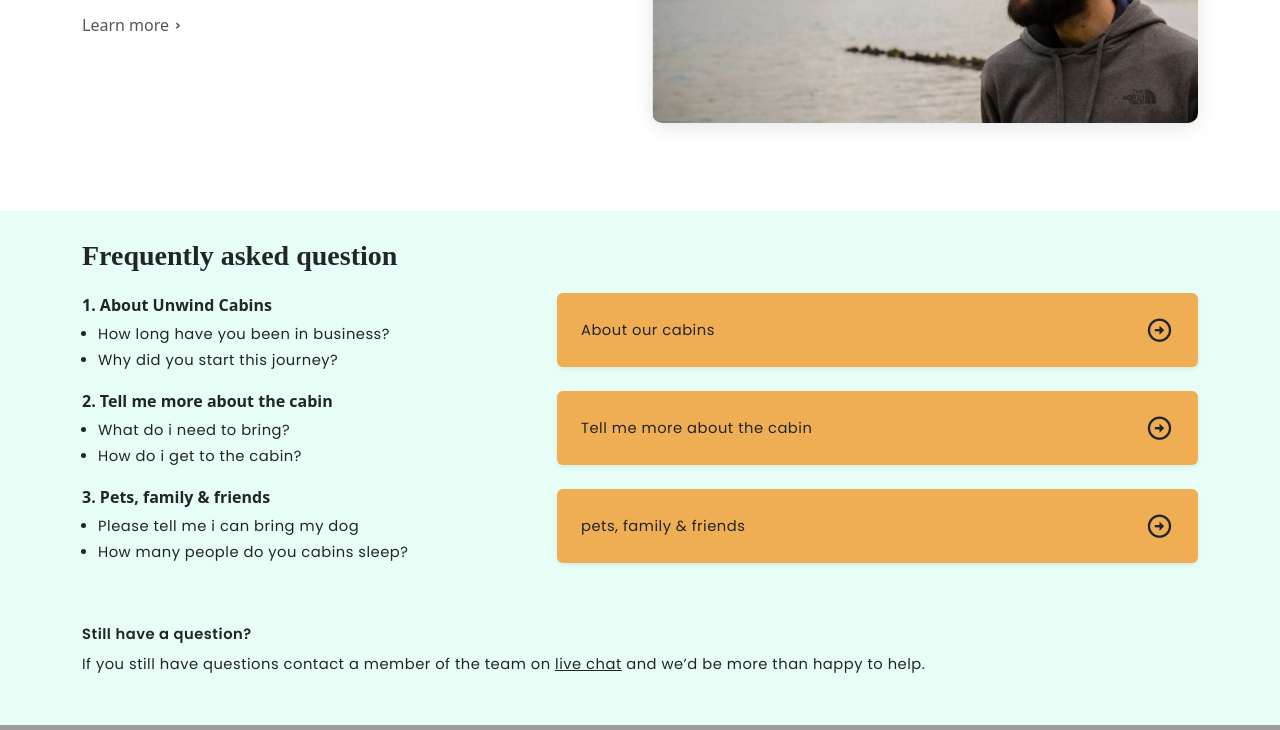
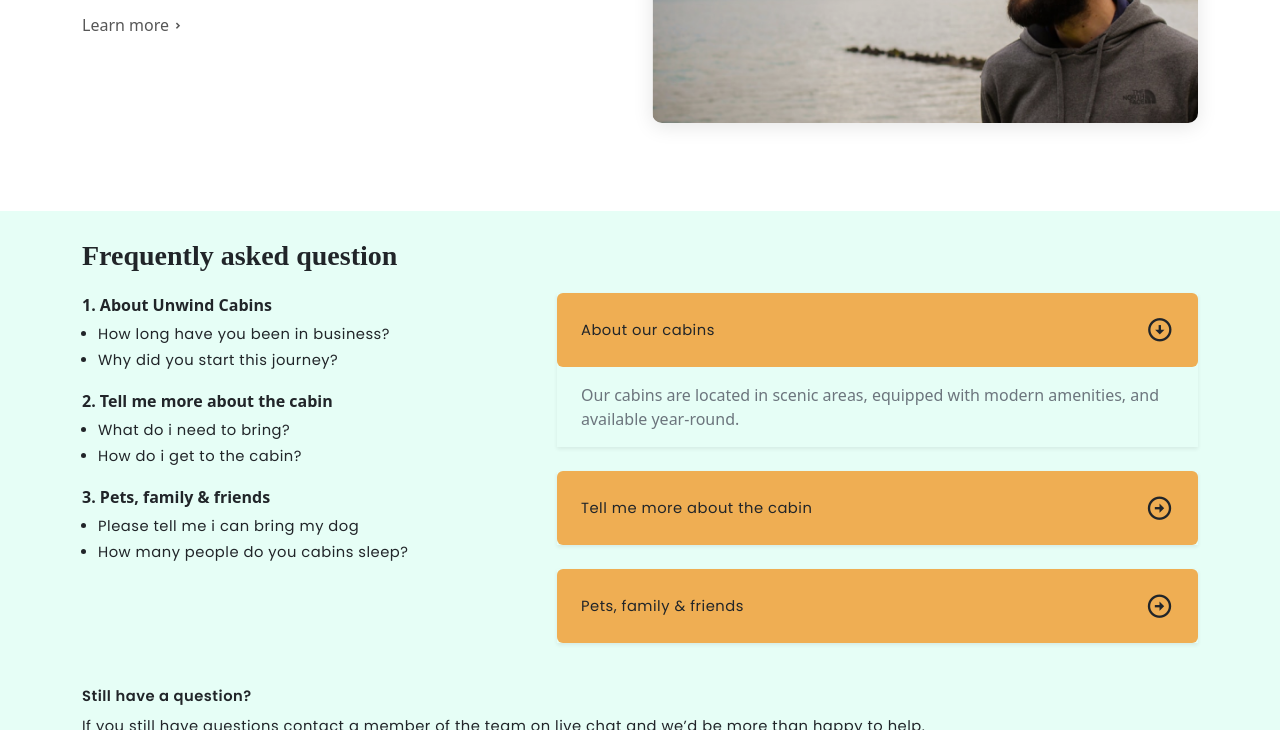
Before and after one commit to manishbisht10/travelagency, a plain HTML site: page index.html in a window 1280 px wide. Both pictures are taken after a click on the icon 1159 px from the left and 3562 px from the top of the page. Shown: the part 3232-3962 px from the top of the page. Drawn offline with nearby package versions, Linux system fonts and the light colour scheme; grey boxes are pictures that could not be loaded.

Commit message:
commited js

```diff
--- a/css/style.css
+++ b/css/style.css
@@ -66,7 +66,7 @@ body {
     cursor: pointer;
 }
 
-#hamburger-btn i:hover{
+#hamburger-btn i:hover {
     color: var(--extra-color) !important;
 }
 
@@ -361,6 +361,28 @@ body {
     color: var(--white-color);
 }
 
+.faq-answer {
+    display: none;
+    overflow: hidden;
+    max-height: 0;
+    transition: max-height 0.4s ease, padding 0.4s ease;
+  }
+
+  .faq-card-container.active .faq-answer {
+    display: block;
+    max-height: 500px;
+    padding-top: 1rem;
+    padding-bottom: 1rem;
+  }
+
+  .toggle-icon {
+    transition: transform 0.3s ease;
+  }
+
+  .toggle-icon.rotated {
+    transform: rotate(90deg);
+  }
+
 /* === Subfooter section === */
 
 .subfooter {
--- a/index.html
+++ b/index.html
@@ -90,11 +90,11 @@
                             <!-- Trustpilot and faces -->
                             <div class="d-flex align-items-center justify-content-center mt-2 flex-wrap py-md-2 gap-2">
                                 <div class="rating-box d-flex flex-wrap gap-2 pe-2">
-                                    <img src="https://randomuser.me/api/portraits/men/32.jpg"  alt="">
-                                    <img src="https://randomuser.me/api/portraits/women/44.jpg"  alt="">
-                                    <img src="https://randomuser.me/api/portraits/men/76.jpg"  alt="">
+                                    <img src="https://randomuser.me/api/portraits/men/32.jpg" alt="">
+                                    <img src="https://randomuser.me/api/portraits/women/44.jpg" alt="">
+                                    <img src="https://randomuser.me/api/portraits/men/76.jpg" alt="">
                                     <img src="https://randomuser.me/api/portraits/women/65.jpg" alt="">
-                                    <img src="https://randomuser.me/api/portraits/men/85.jpg"  alt="">
+                                    <img src="https://randomuser.me/api/portraits/men/85.jpg" alt="">
                                 </div>
                                 <div class="ms-3 d-flex ms-md-0">
                                     <span class="text-success d-flex align-items-center justify-content-center"><i
@@ -118,18 +118,21 @@
                         <div class="container">
                             <div
                                 class="search-box bg-white rounded shadow-sm d-flex flex-wrap align-items-center justify-content-center mt-5 px-3 py-4 gap-2">
-                                <div class="Location-container col-12 col-sm-12 col-md-12 col-lg-2 d-flex align-items-center mx-2">
+                                <div
+                                    class="Location-container col-12 col-sm-12 col-md-12 col-lg-2 d-flex align-items-center mx-2">
                                     <i class='bx bx-map-alt mx-2'></i>
                                     <input id="locationInput" type="text" class="location-box w-100"
                                         placeholder="I want to go">
                                     <div id="location-display" class="mt-2 text-primary fw-bold"></div>
                                 </div>
-                                <div class="Checkin-container col-12 col-sm-12 col-md-12 col-lg-2 d-flex align-items-center mx-2">
+                                <div
+                                    class="Checkin-container col-12 col-sm-12 col-md-12 col-lg-2 d-flex align-items-center mx-2">
                                     <i class='bx bx-calendar mx-2'></i>
                                     <input type="text" class="px-2 checkinbox w-100" id="datepicker"
                                         placeholder="Check in">
                                 </div>
-                                <div class="Checkout-container col-12 col-sm-12 col-md-12 col-lg-2 d-flex align-items-center mx-2">
+                                <div
+                                    class="Checkout-container col-12 col-sm-12 col-md-12 col-lg-2 d-flex align-items-center mx-2">
                                     <i class='bx bx-calendar mx-2'></i>
                                     <input type="text" class="px-2 checkoutbox w-100" id="datepickers"
                                         placeholder="Check out">
@@ -139,7 +142,8 @@
                                     <i class="ri-group-fill mx-2"></i>
                                     <input type="text" class="Traveller-box w-100" placeholder="Travellers">
                                 </div>
-                                <div class="Cabins-container col-12 col-sm-12 col-md-12 col-lg-2 d-flex align-items-center mx-2">
+                                <div
+                                    class="Cabins-container col-12 col-sm-12 col-md-12 col-lg-2 d-flex align-items-center mx-2">
                                     <button class="cabins-box w-100">Find available cabins</button>
                                 </div>
                             </div>
@@ -393,7 +397,7 @@
                             <div class="col-md-6">
                                 <h3 class="subheading">Get ready to unwind</h3>
                                 <div class="line-2"></div>
-                                <p class="mt-4 paratext ps-2">
+                                <p class="mt-4 paratext">
                                     A cabin getaway can be a wonderful way to relax and reconnect with nature. Many
                                     cabin rentals are located in beautiful, secluded areas, surrounded by trees and
                                     other natural beauty.
@@ -465,22 +469,41 @@
                         </div>
                     </div>
                     <div class="col-lg-7 col-md-7 py-3">
+                        <div class="faq-card-container mb-4 shadow-sm">
                             <div
-                            class="faq-card d-flex align-items-center justify-content-between px-4 py-4 rounded paratext text-dark mb-4 shadow-sm fw-normal">
+                                class="faq-card d-flex align-items-center justify-content-between px-4 py-4 rounded paratext text-dark fw-normal">
                                 About our cabins
-                            <i class="ri-arrow-right-circle-line fs-3"></i>
+                                <i class="ri-arrow-right-circle-line fs-3 toggle-icon" style="cursor: pointer;"></i>
                             </div>
-                        <div
-                            class="faq-card d-flex align-items-center justify-content-between px-4 py-4 rounded paratext text-dark mb-4 shadow-sm fw-normal">
-                            Tell me more about the cabin
-                            <i class="ri-arrow-right-circle-line fs-3"></i>
-                        </div>
-                        <div
-                            class="faq-card d-flex align-items-center justify-content-between px-4 py-4 rounded paratext text-dark shadow-sm fw-normal">
-                            pets, family & friends
-                            <i class="ri-arrow-right-circle-line fs-3"></i>
+                            <div class="faq-answer px-4 py-3 text-secondary" style="display: none;">
+                                Our cabins are located in scenic areas, equipped with modern amenities, and available
+                                year-round.
                             </div>
                         </div>
+
+                        <div class="faq-card-container mb-4 shadow-sm">
+                            <div
+                                class="faq-card d-flex align-items-center justify-content-between px-4 py-4 rounded paratext text-dark fw-normal">
+                                Tell me more about the cabin
+                                <i class="ri-arrow-right-circle-line fs-3 toggle-icon" style="cursor: pointer;"></i>
+                            </div>
+                            <div class="faq-answer px-4 py-3 text-secondary" style="display: none;">
+                                Our cabins feature various layouts suitable for couples, families, or groups of friends.
+                            </div>
+                        </div>
+
+                        <div class="faq-card-container shadow-sm">
+                            <div
+                                class="faq-card d-flex align-items-center justify-content-between px-4 py-4 rounded paratext text-dark fw-normal">
+                                Pets, family & friends
+                                <i class="ri-arrow-right-circle-line fs-3 toggle-icon" style="cursor: pointer;"></i>
+                            </div>
+                            <div class="faq-answer px-4 py-3 text-secondary" style="display: none;">
+                                Yes, our cabins are pet-friendly and perfect for both families and friends.
+                            </div>
+                        </div>
+                    </div>
+
                     <div class="faq-footer">
                         <p class="fw-semibold mt-4 mb-1 paratext">Still have a question?</p>
                         <p class="paratext">If you still have questions contact a member of the team on <a href="#"
@@ -588,8 +611,7 @@
                 <!-- Footer bottom -->
                 <hr class="mt-5" style="border-color: #166527;">
                 <div class="d-flex justify-content-between align-items-center pt-3">
-                    <div class="footer-logo">UNWIND<span
-                        class="sub-text text-start">CABINS</span></div>
+                    <div class="footer-logo">UNWIND<span class="sub-text text-start">CABINS</span></div>
                     <div class="paratext text-white px-4">© 2023 UnwindCabins</div>
                     <div class="social-icons d-flex flex-wrap">
                         <a href="#"><i class="ri-linkedin-box-fill"></i></a>
--- a/js/script.js
+++ b/js/script.js
@@ -28,7 +28,7 @@ hamburgerBtn.addEventListener('click', () => {
 
 
 // click the video open popup box
-const videoSrc = "https://youtu.be/O4Jfs26XwpE?si=dc5s5MrQ3bsY0-e3";
+const videoSrc = "https://youtu.be/8efveLZ3E24?si=Luq96xnY-wqvMe58";
 const videoFrame = document.getElementById("videoFrame");
 
 document.getElementById("videoModal").addEventListener("show.bs.modal", () => {
@@ -84,3 +84,27 @@ document.addEventListener("DOMContentLoaded", function () {
         });
     });
 });
+
+//FAQ click the icon
+
+document.addEventListener("DOMContentLoaded", function () {
+    const toggleIcons = document.querySelectorAll(".toggle-icon");
+
+    toggleIcons.forEach(function (icon) {
+        icon.addEventListener("click", function () {
+            const container = icon.closest(".faq-card-container");
+            const answer = container.querySelector(".faq-answer");
+
+            if (container.classList.contains("active")) {
+                container.classList.remove("active");
+                icon.classList.remove("rotated");
+                answer.style.maxHeight = null;
+            } else {
+                container.classList.add("active");
+                icon.classList.add("rotated");
+                answer.style.display = "block";
+                answer.style.maxHeight = answer.scrollHeight + "px";
+            }
+        });
+    });
+});
```
Lines whose indentation alone changed are shown as unchanged.
